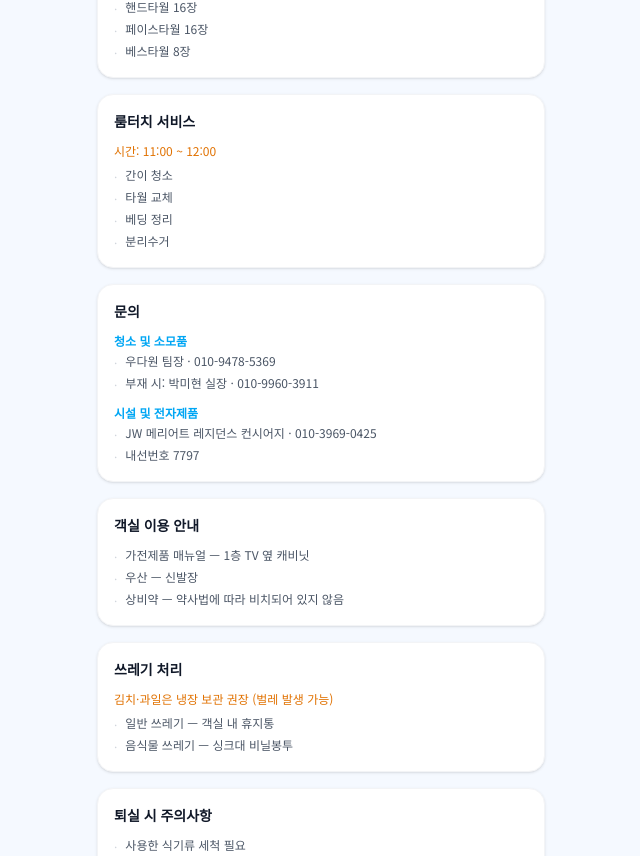
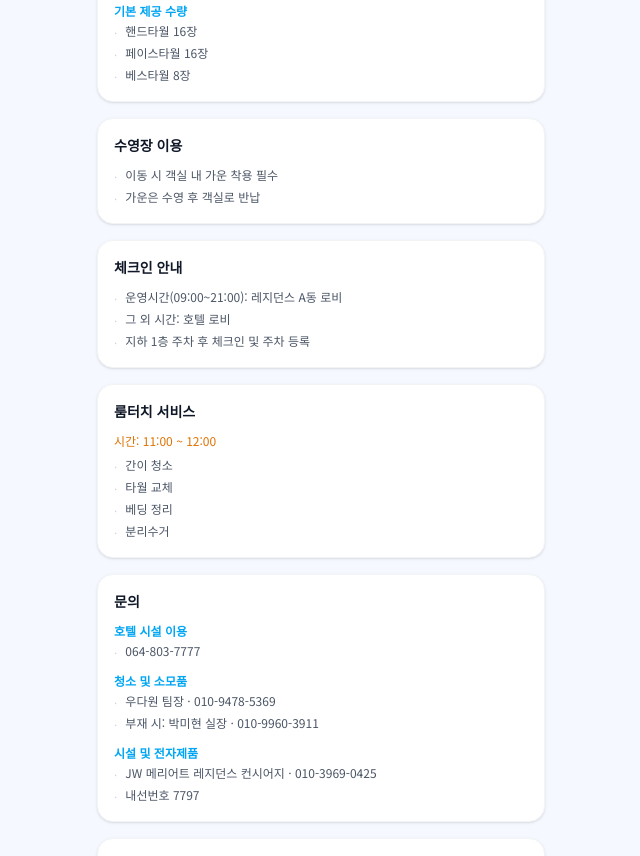
Before and after one commit to yglee8048/jeju-family-trip, a Next.js app: page /hotel/detail in a window 1280 px wide. Shown: the part 2400-3256 px from the top of the page, without its empty margins (319-959 px from the left). Built offline with nearby package versions, Linux system fonts and the light colour scheme.

Commit message:
feat: 홈페이지 개선

```diff
--- a/app/info/page.tsx
+++ b/app/info/page.tsx
@@ -86,10 +86,9 @@ export default function InfoPage() {
                     {[
                         {ko: '공항 → 숙소 이동시간 약 1시간', ja: '空港 → 宿泊先 移動時間 約1時間'},
                         {ko: '수영복 필수 지참 (수영장 + 온천)', ja: '水着必須（プール + 温泉）'},
-                        {ko: '시우 취침 시간: 19:00~20:00', ja: 'シウの就寝時間: 19:00~20:00'},
                         {
-                            ko: '체크인 18:00 이전: 레지던스 로비 / 이후: 호텔 로비',
-                            ja: 'チェックイン 18:00前: レジデンスロビー / 以降: ホテルロビー'
+                            ko: '체크인 09:00~21:00: 레지던스 A동 로비 / 그 외: 호텔 로비',
+                            ja: 'チェックイン 09:00~21:00: レジデンスA棟ロビー / それ以外: ホテルロビー'
                         },
                     ].map((tip, i) => (
                         <div key={i} className="flex items-start gap-2 text-sm text-gray-700">
--- a/app/page.tsx
+++ b/app/page.tsx
@@ -98,6 +98,33 @@ export default function HomePage() {
                     </div>
                 )}
 
+                {/* Hotel Preview */}
+                <div className="animate-fade-in stagger-1">
+                    <h2 className="text-base font-bold text-gray-800 mb-3">
+                        {lang === 'ko' ? '호텔 미리보기' : 'ホテル事前確認'}
+                    </h2>
+                    <div className="grid grid-cols-2 gap-3">
+                        <Link href="/hotel/detail" className="bg-white rounded-2xl p-4 shadow-sm flex flex-col gap-1 active:bg-gray-50">
+                            <span className="text-2xl">🏨</span>
+                            <span className="text-sm font-bold text-gray-800">
+                                {lang === 'ko' ? '객실 안내' : '客室案内'}
+                            </span>
+                            <span className="text-xs text-gray-400">
+                                {lang === 'ko' ? '시설·어메니티·문의' : '施設・アメニティ'}
+                            </span>
+                        </Link>
+                        <Link href="/hotel/programs" className="bg-white rounded-2xl p-4 shadow-sm flex flex-col gap-1 active:bg-gray-50">
+                            <span className="text-2xl">🎯</span>
+                            <span className="text-sm font-bold text-gray-800">
+                                {lang === 'ko' ? '호텔 프로그램' : 'ホテルプログラム'}
+                            </span>
+                            <span className="text-xs text-gray-400">
+                                {lang === 'ko' ? '요가·키즈·음식 체험' : 'ヨガ・キッズ・食体験'}
+                            </span>
+                        </Link>
+                    </div>
+                </div>
+
                 {/* Checklist */}
                 <div className="animate-fade-in stagger-1">
                     <h2 className="text-base font-bold text-gray-800 mb-3">{t(lang, 'home.preTrip')}</h2>
--- a/src/data/hotelDetail.ts
+++ b/src/data/hotelDetail.ts
@@ -147,6 +147,7 @@ export const hotelDetailSections: DetailSection[] = [
     },
     {
         title: {ko: '침구', ja: '寝具'},
+        note: {ko: '최대 8명까지 숙박 가능 · 여분 침구: 1층 온돌방 앞 수납장', ja: '最大8名まで宿泊可 · 予備寝具: 1階オンドル部屋前収納棚'},
         subsections: [
             {
                 label: {ko: '여분 침구 (4인 세트)', ja: '予備寝具（4人セット）'},
@@ -173,6 +174,21 @@ export const hotelDetailSections: DetailSection[] = [
         ],
     },
     {
+        title: {ko: '수영장 이용', ja: 'プール利用'},
+        items: [
+            {ko: '이동 시 객실 내 가운 착용 필수', ja: '移動時は客室内のガウン着用必須'},
+            {ko: '가운은 수영 후 객실로 반납', ja: 'ガウンは利用後、客室へ持ち帰ること'},
+        ],
+    },
+    {
+        title: {ko: '체크인 안내', ja: 'チェックイン案内'},
+        items: [
+            {ko: '운영시간(09:00~21:00): 레지던스 A동 로비', ja: '営業時間内(09:00~21:00): レジデンス A棟ロビー'},
+            {ko: '그 외 시간: 호텔 로비', ja: 'それ以外の時間: ホテルロビー'},
+            {ko: '지하 1층 주차 후 체크인 및 주차 등록', ja: '地下1階駐車後、チェックイン・駐車登録'},
+        ],
+    },
+    {
         title: {ko: '룸터치 서비스', ja: 'ルームタッチサービス'},
         note: {ko: '시간: 11:00 ~ 12:00', ja: '時間: 11:00 〜 12:00'},
         items: [
@@ -185,6 +201,12 @@ export const hotelDetailSections: DetailSection[] = [
     {
         title: {ko: '문의', ja: 'お問い合わせ'},
         subsections: [
+            {
+                label: {ko: '호텔 시설 이용', ja: 'ホテル施設利用'},
+                items: [
+                    {ko: '064-803-7777', ja: '064-803-7777'},
+                ],
+            },
             {
                 label: {ko: '청소 및 소모품', ja: '清掃・消耗品'},
                 items: [
--- a/src/data/schedule.ts
+++ b/src/data/schedule.ts
@@ -122,7 +122,7 @@ export const schedules: DaySchedule[] = [
             ja: 'セビョルフレンズ体験後、涯月でランチ。姉家族を見送り。マノコーヒーハウスでコーヒータイム後、夕食、オレブ温泉へ。'
         },
         timeline: [
-            {time: '07:30 ~ 08:30', content: {ko: '아침 식사 — 오는 정 김밥', ja: '朝食 — キンパブ'}, highlight: true},
+            {time: '07:30 ~ 08:30', content: {ko: '아침 식사 — 오는 정 김밥 + 라면', ja: '朝食 — キンパブ + ラーメン'}, highlight: true},
             {time: '09:00', content: {ko: '숙소 출발 (차량 2대)', ja: '宿出発（2台）'}},
             {time: '약 10:00', content: {ko: '새별 프렌즈 도착', ja: 'セビョルフレンズ 到着'}, highlight: true},
             {time: '10:00 ~ 11:30', content: {ko: '새별 프렌즈 체험', ja: 'セビョルフレンズ 体験'}, highlight: true},
```
